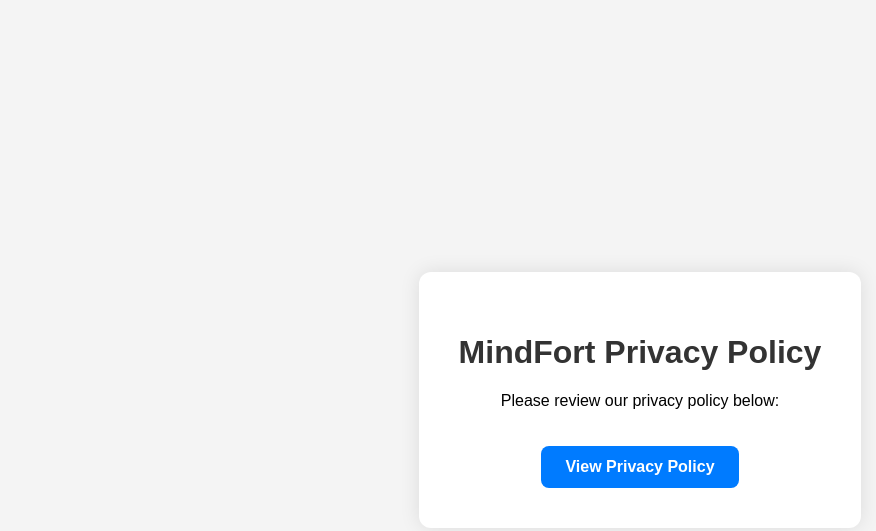
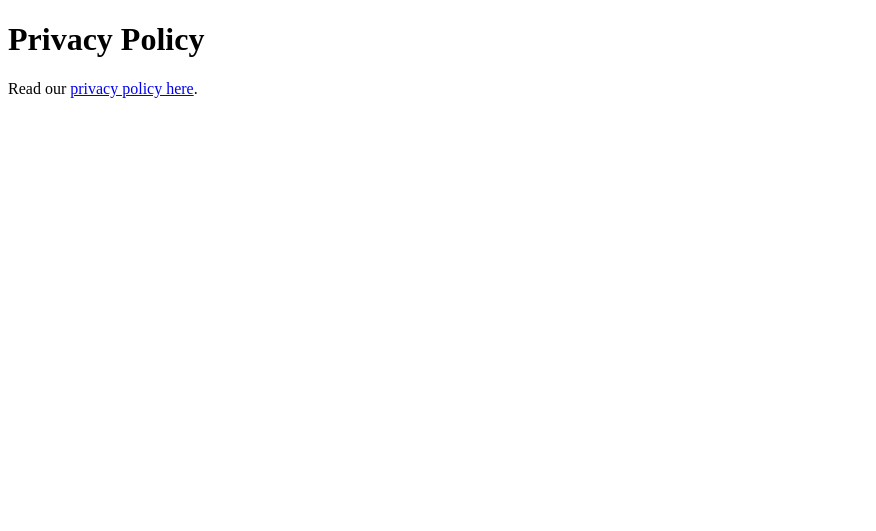
Before and after one commit to CK2025-Calgary/mindfort-privacy, a plain HTML site: page index.html in a window 1280 px wide. Shown: the whole page, without its empty margins (0-876 px from the left). Drawn offline with Linux system fonts and the light colour scheme.

Commit message:
Update index.html

```diff
--- a/index.html
+++ b/index.html
@@ -3,49 +3,9 @@
   <head>
     <meta charset="UTF-8">
     <title>MindFort Privacy Policy</title>
-    <style>
-      body {
-        font-family: Arial, sans-serif;
-        background-color: #f4f4f4;
-        display: flex;
-        justify-content: center;
-        align-items: center;
-        height: 100vh;
-        margin: 0;
-      }
-      .container {
-        background: white;
-        padding: 40px;
-        border-radius: 12px;
-        box-shadow: 0 0 20px rgba(0,0,0,0.1);
-        text-align: center;
-      }
-      h1 {
-        color: #333;
-      }
-      a.button {
-        display: inline-block;
-        margin-top: 20px;
-        padding: 12px 24px;
-        background-color: #007BFF;
-        color: white;
-        text-decoration: none;
-        border-radius: 8px;
-        font-weight: bold;
-        transition: background-color 0.3s ease;
-      }
-      a.button:hover {
-        background-color: #0056b3;
-      }
-    </style>
   </head>
   <body>
-    <div class="container">
-      <h1>MindFort Privacy Policy</h1>
-      <p>Please review our privacy policy below:</p>
-      <a class="button" href="https://raw.githubusercontent.com/ck2025-calgary/mindfort-privacy/main/privacy-policy.md" target="_blank">
-        View Privacy Policy
-      </a>
-    </div>
+    <h1>Privacy Policy</h1>
+    <p>Read our <a href="privacy.html" target="_blank">privacy policy here</a>.</p>
   </body>
 </html>
```
